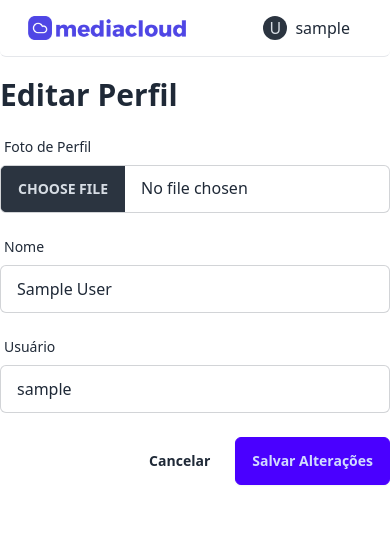
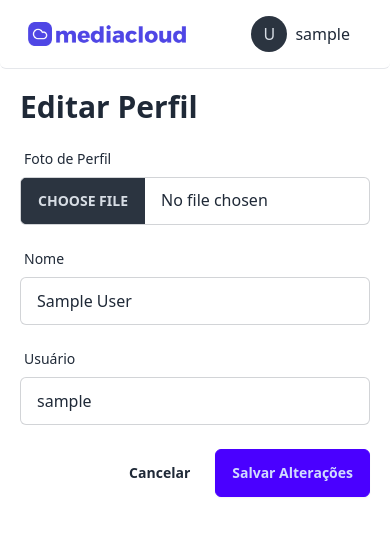
Before and after one commit to camposvictor/mediacloud, a Django app: page /edit-profile/ in a window 390 px wide. Shown: the top 536 px of the page. Run offline with Django 5.2, Linux system fonts and the light colour scheme; the visitor is signed in with stand-in values (Sample User, id 1); some libraries are stand-ins or nearby versions.

Commit message:
fix: adicioando responsividade e aumentado tamanho de foto de perfil

```diff
--- a/core/templates/base/app_base.html
+++ b/core/templates/base/app_base.html
@@ -11,16 +11,16 @@
     <div class="flex flex-1 justify-end px-2">
       <div class="flex items-stretch">
         <div class="dropdown dropdown-end">
-          <div tabindex="0" role="button" class="py-2 px-3 rounded-btn flex nowrap hover:bg-base-200 ">
+          <div tabindex="0" role="button" class="py-2 px-3 rounded-btn items-center flex nowrap hover:bg-base-200 ">
             {% if user.profile_picture %}
             <div class="avata mr-2">
-              <div class="w-6 rounded-full overflow-hidden">
+              <div class="w-9 rounded-full overflow-hidden">
                 <img src="{{ user.profile_picture.url }}" alt="Profile Picture">
               </div>
             </div>
             {% else %}
             <div class="avatar placeholder  mr-2">
-              <div class="bg-neutral text-neutral-content w-6 rounded-full">
+              <div class="bg-neutral text-neutral-content w-9  rounded-full">
                 <span class="text-base">U</span>
               </div>
             </div>
@@ -41,5 +41,8 @@
       </div>
     </div>
   </div>
-  {% block content %} {% endblock %} {% endblock %}
+  <main class="px-5">
+
+    {% block content %} {% endblock %} {% endblock %}
+  </main>
 </div>
--- a/core/templates/base/auth_base.html
+++ b/core/templates/base/auth_base.html
@@ -3,7 +3,7 @@
 
 
 {% block base_content %}
-<div class="max-w-md px-5 py-5 flex flex-col mx-auto">
+<div class="md:max-w-md px-5 py-5 flex flex-col mx-auto">
   <img src="{% static 'logo.png' %}" alt="MediaCloud Logo" class="h-7 w-auto mb-8 self-start">
   {% block content %}
   {% endblock %}
--- a/core/templates/edit_profile.html
+++ b/core/templates/edit_profile.html
@@ -4,7 +4,7 @@
 {% block title %}Editar Perfil{% endblock %}
 
 {% block content %}
-<div class="w-full max-w-md mx-auto mt-5 flex flex-col">
+<div class="w-full md:max-w-md mx-auto mt-5 flex flex-col">
   <h2 class="text-3xl font-bold">Editar Perfil</h2>
   <form method="post" class="space-y-4" enctype="multipart/form-data">
     {% csrf_token %}
--- a/core/templates/login.html
+++ b/core/templates/login.html
@@ -4,7 +4,7 @@
 {% block title %}Entrar{% endblock %}
 
 {% block content %}
-<div class="w-full max-w-md flex flex-col">
+<div class="w-full md:max-w-md flex flex-col">
   <h2 class="text-3xl font-bold">Entrar</h2>
   <form method="post" class="space-y-4">
     {% csrf_token %}
--- a/core/templates/register.html
+++ b/core/templates/register.html
@@ -4,7 +4,7 @@
 {% block title %}Cadastre-se{% endblock %}
 
 {% block content %}
-<div class="w-full max-w-md flex flex-col">
+<div class="w-full md:max-w-md flex flex-col">
   <h2 class="text-3xl font-bold">Cadastre-se</h2>
   <form method="post" class="space-y-4" enctype="multipart/form-data">
     {% csrf_token %}
```
